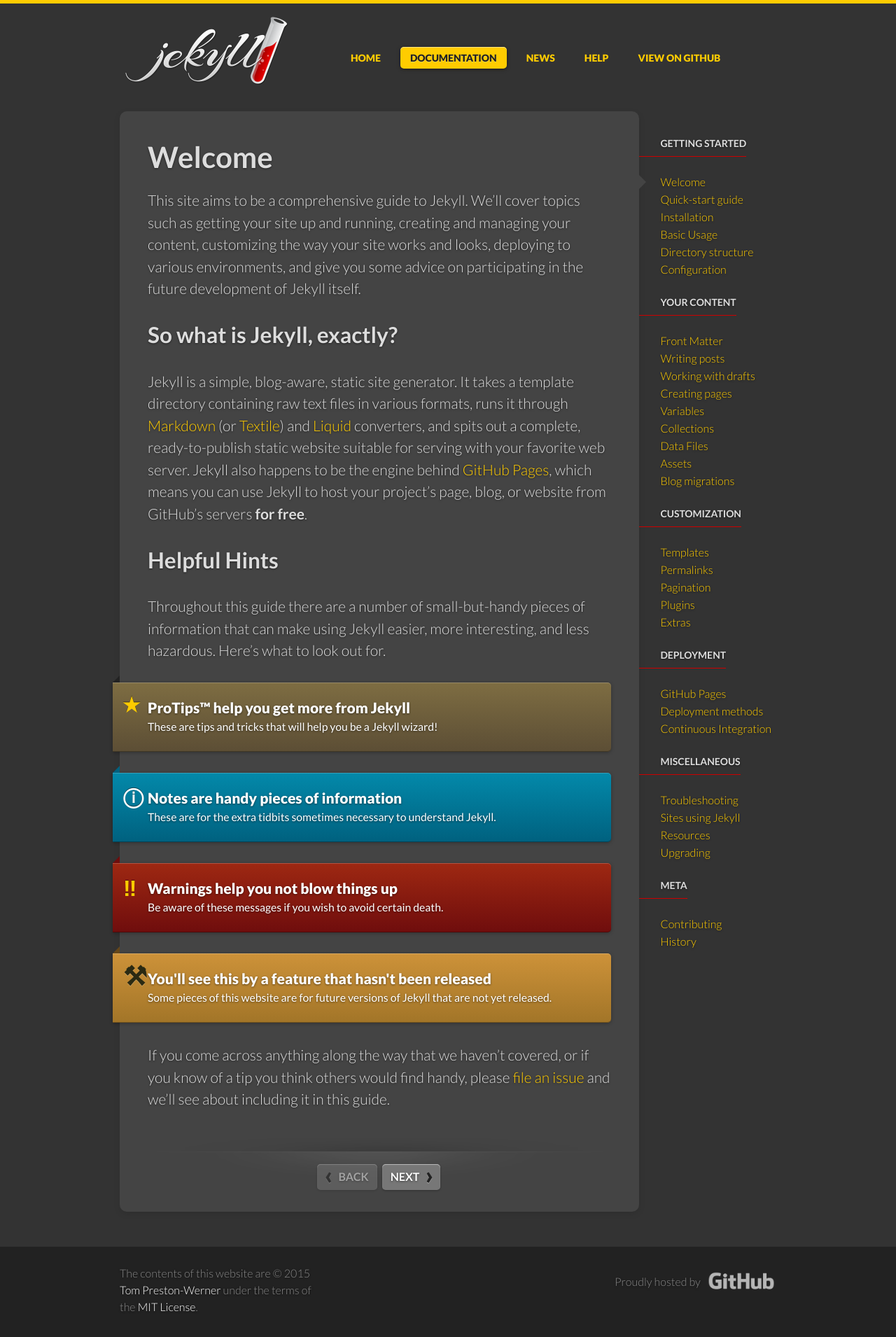
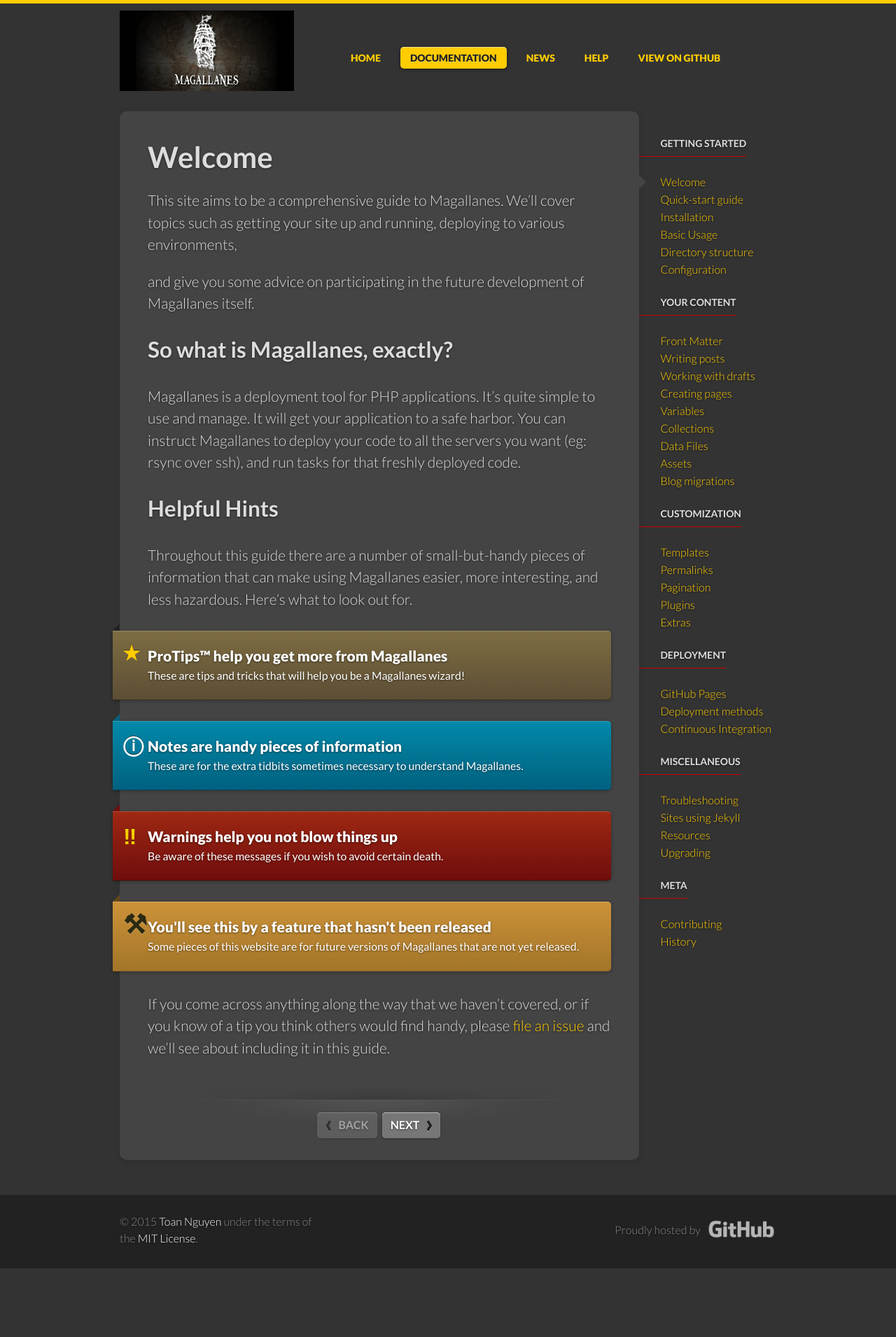
Before and after one commit to magephp/magephp.github.io, a Jekyll site: the page built from _docs/index.md, in a window 1280 px wide. Shown: the whole page at 70% size. Built offline with Jekyll 4.4.1, drawn with Linux system fonts in a browser that asks for light colours; after the commit the page ends 1812 px from its top, so only the background shows below that.

Commit message:
Update homepage and docs index content

```diff
--- a/_docs/index.md
+++ b/_docs/index.md
@@ -5,40 +5,34 @@ next_section: quickstart
 permalink: /docs/home/
 ---
 
-This site aims to be a comprehensive guide to Jekyll. We’ll cover topics such
-as getting your site up and running, creating and managing your content,
-customizing the way your site works and looks, deploying to various
-environments, and give you some advice on participating in the future
-development of Jekyll itself.
+This site aims to be a comprehensive guide to Magallanes. We’ll cover topics such
+as getting your site up and running, deploying to various environments,
 
-## So what is Jekyll, exactly?
+and give you some advice on participating in the future
+development of Magallanes itself.
 
-Jekyll is a simple, blog-aware, static site generator. It takes a template
-directory containing raw text files in various formats, runs it through
-[Markdown](http://daringfireball.net/projects/markdown/) (or
-[Textile](http://redcloth.org/textile)) and
-[Liquid](https://github.com/Shopify/liquid/wiki)
-converters, and spits out a complete, ready-to-publish static website suitable
-for serving with your favorite web server. Jekyll also happens to be the engine
-behind [GitHub Pages](http://pages.github.com), which means you can use Jekyll
-to host your project’s page, blog, or website from GitHub’s servers **for
-free**.
+## So what is Magallanes, exactly?
+
+Magallanes is a deployment tool for PHP applications. It's quite simple to use and manage.
+It will get your application to a safe harbor.
+You can instruct Magallanes to deploy your code to all the servers you want (eg: rsync over ssh),
+and run tasks for that freshly deployed code.
 
 ## Helpful Hints
 
 Throughout this guide there are a number of small-but-handy pieces of
-information that can make using Jekyll easier, more interesting, and less
+information that can make using Magallanes easier, more interesting, and less
 hazardous. Here’s what to look out for.
 
 <div class="note">
-  <h5>ProTips™ help you get more from Jekyll</h5>
-  <p>These are tips and tricks that will help you be a Jekyll wizard!</p>
+  <h5>ProTips™ help you get more from Magallanes</h5>
+  <p>These are tips and tricks that will help you be a Magallanes wizard!</p>
 </div>
 
 <div class="note info">
   <h5>Notes are handy pieces of information</h5>
   <p>These are for the extra tidbits sometimes necessary to understand
-     Jekyll.</p>
+     Magallanes.</p>
 </div>
 
 <div class="note warning">
@@ -48,7 +42,7 @@ hazardous. Here’s what to look out for.
 
 <div class="note unreleased">
   <h5>You'll see this by a feature that hasn't been released</h5>
-  <p>Some pieces of this website are for future versions of Jekyll that
+  <p>Some pieces of this website are for future versions of Magallanes that
     are not yet released.</p>
 </div>
 
--- a/_includes/footer.html
+++ b/_includes/footer.html
@@ -1,7 +1,7 @@
 <footer>
   <div class="grid">
     <div class="unit one-third center-on-mobiles">
-      <p>The contents of this website are &copy;&nbsp;{{ site.time | date: '%Y' }} <a href="http://tom.preston-werner.com/">Tom Preston-Werner</a> under the terms of the <a href="{{ site.repository }}/blob/master/LICENSE">MIT&nbsp;License</a>.</p>
+      <p>&copy;&nbsp;{{ site.time | date: '%Y' }} <a href="https://nntoan.github.io/">Toan Nguyen</a> under the terms of the <a href="{{ site.repository }}/blob/master/LICENSE">MIT&nbsp;License</a>.</p>
     </div>
     <div class="unit two-thirds align-right center-on-mobiles">
       <p>
--- a/_includes/header.html
+++ b/_includes/header.html
@@ -6,8 +6,8 @@
     <div class="unit one-third center-on-mobiles">
       <h1>
         <a href="/">
-          <span>Jekyll</span>
-          <img src="/img/logo-2x.png" width="249" height="115" alt="Logo">
+          <span class="sr-only">Magallanes</span>
+          <img src="/img/logo-2x.jpg" width="249" height="115" alt="Magallanes Logo">
         </a>
       </h1>
     </div>
--- a/_sass/_style.scss
+++ b/_sass/_style.scss
@@ -248,7 +248,7 @@ footer {
   .quickstart {
 
     .code {
-      font-size: 18px;
+      font-size: 14.9px;
       margin: -30px 0;
       float: right;
     }
```
Also changed, not shown: _docs/contributing.md (+8 -8 lines), index.html (+22 -37 lines), img/logo-2x-jekyll.png (added), img/logo-2x.jpg (added), img/logo-2x.png.
